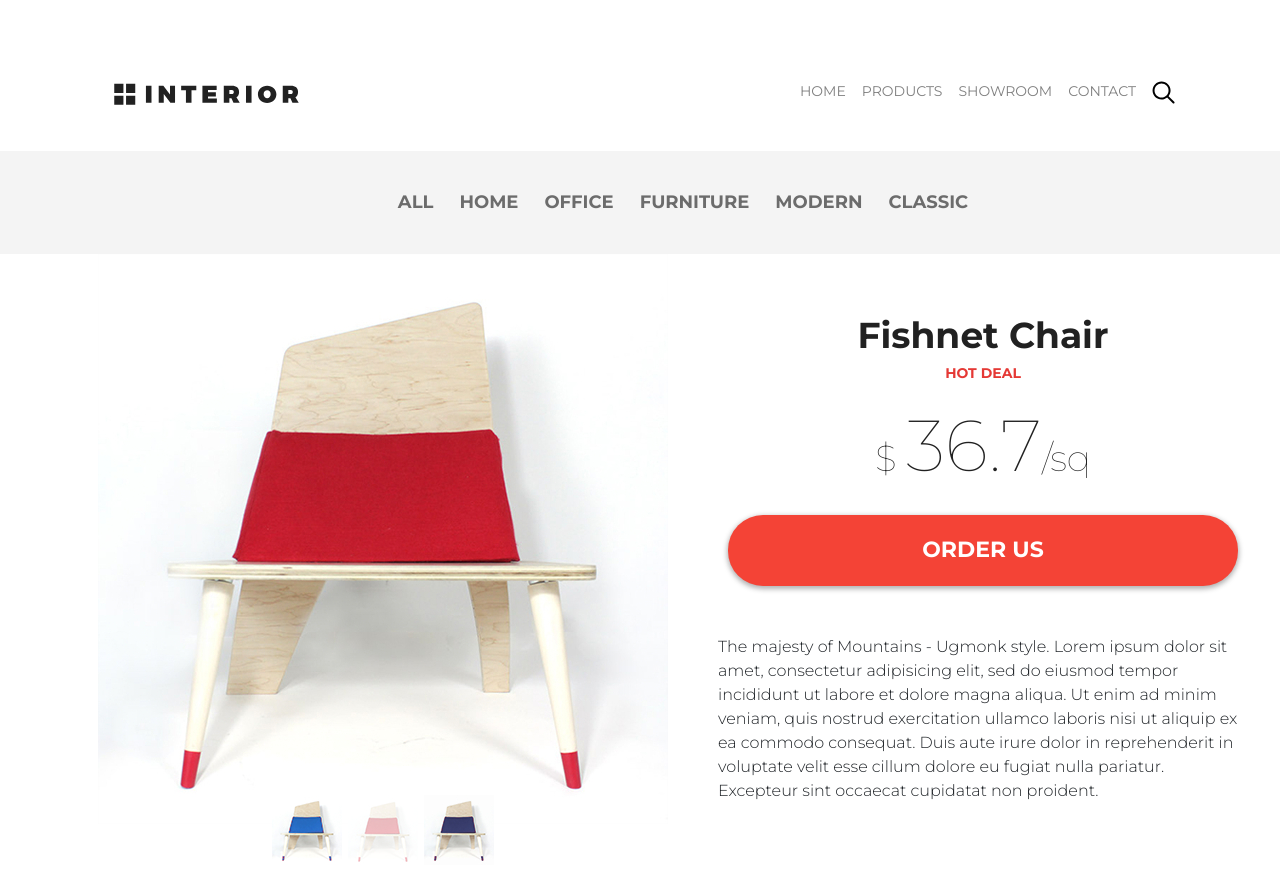
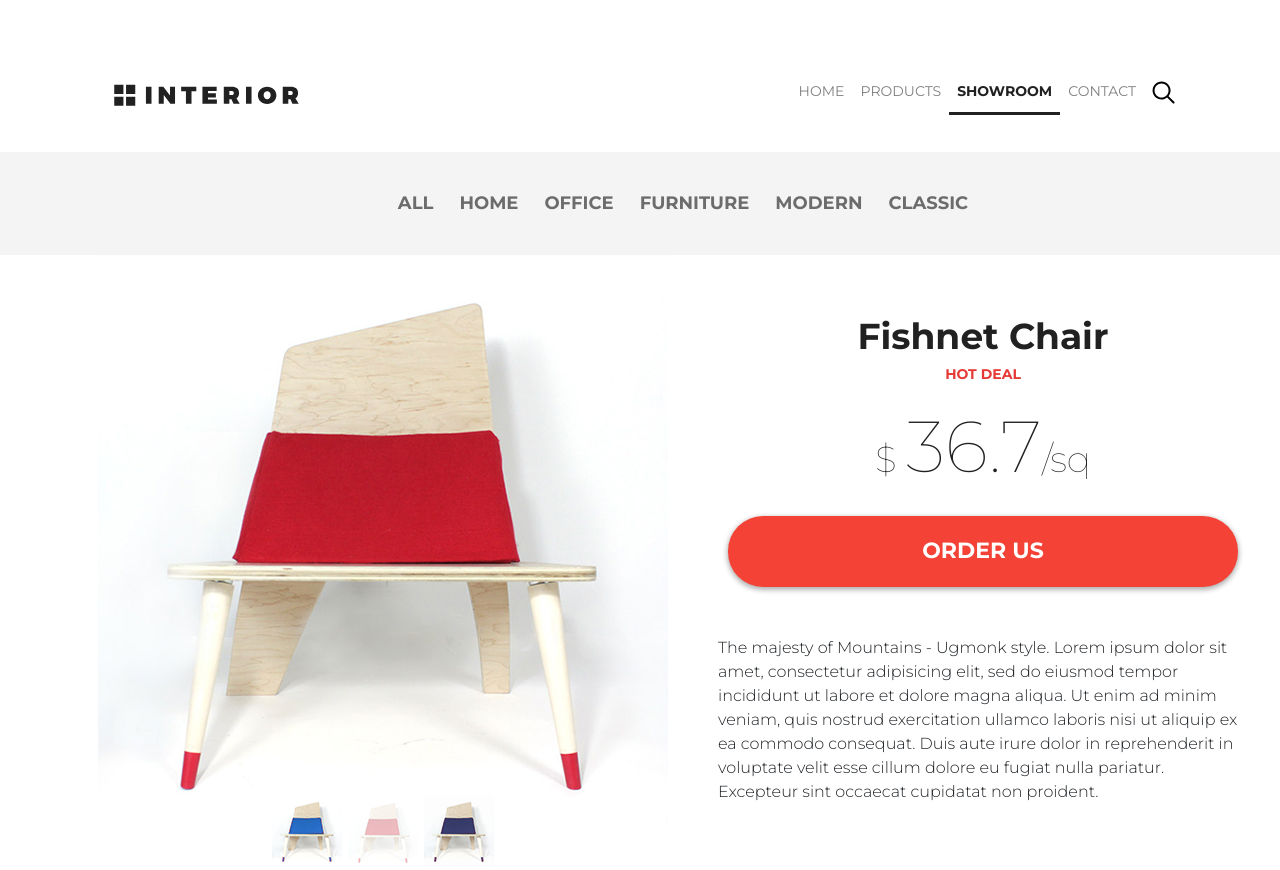
Before and after one commit to Jenniely/furniture-store, a plain HTML site: page item-page.html in a window 1280 px wide. Shown: the top 870 px of the page. Drawn offline with Linux system fonts and the light colour scheme.

Commit message:
final project v.4

```diff
--- a/item-page.html
+++ b/item-page.html
@@ -27,7 +27,7 @@
                     <li class="nav-item menu-item"><a href="index.html" class="nav-link menu-link">Home</a></li>
                     <li class="nav-item menu-item"><a href="products-page.html" class="nav-link menu-link">Products</a>
                     </li>
-                    <li class="nav-item menu-item"><a href="item-page.html" class="nav-link menu-link">Showroom</a></li>
+                    <li class="nav-item menu-item"><a href="item-page.html" class="nav-link menu-link menu-link-active">Showroom</a></li>
                     <li class="nav-item menu-item"><a href="contacts.html" class="nav-link menu-link">Contact</a></li>
                     <li class="nav-item menu-item"><a href="#" class="nav-link menu-link"><img src="./assets/search.svg"
                                 alt="search"></a>
```
